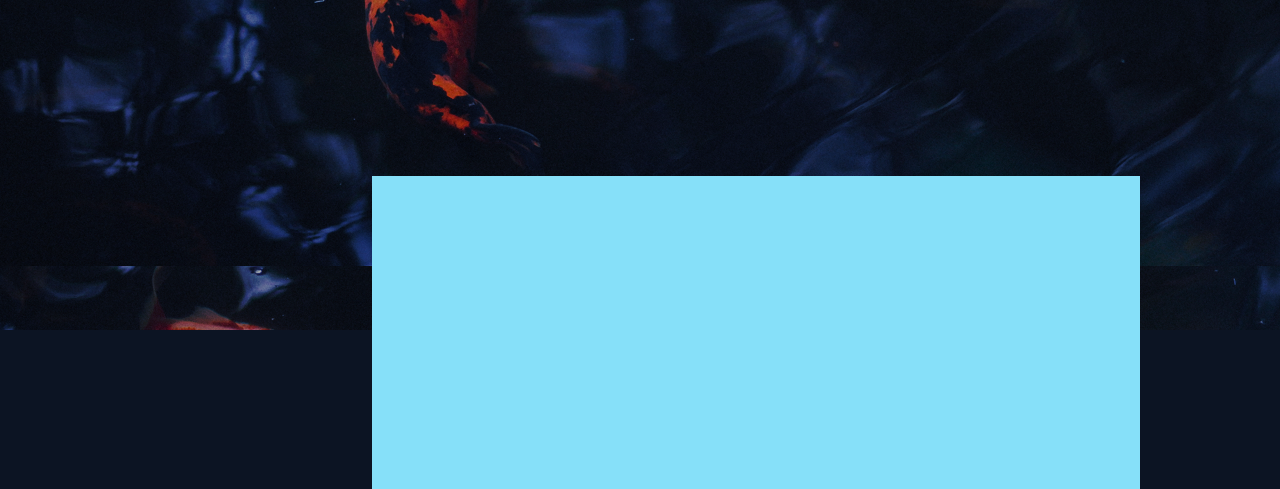
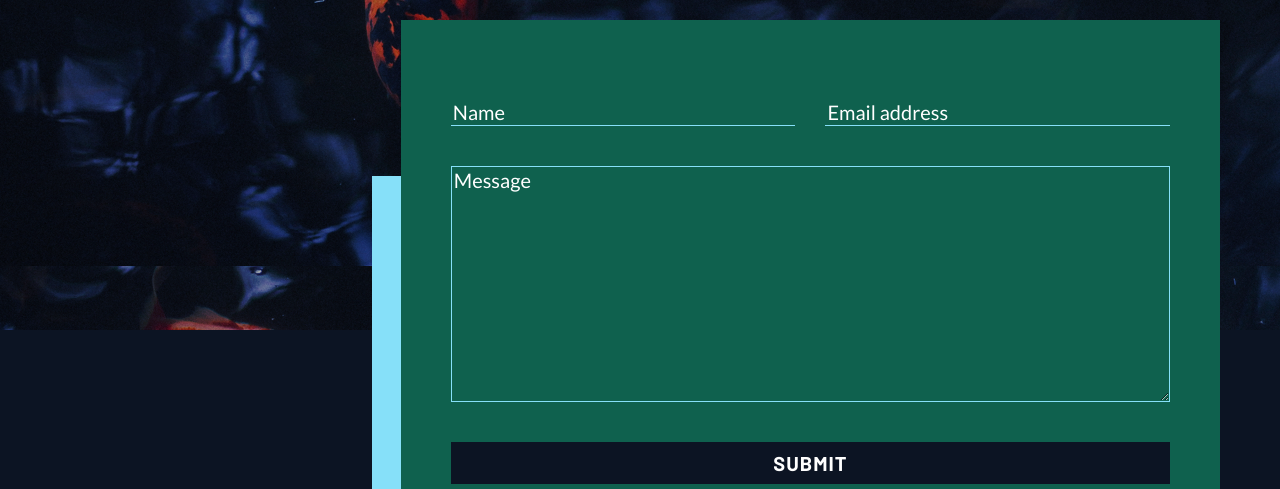
Before and after one commit to korzenstein/Under_The_Sea_site, a plain HTML site: page contact.html in a window 1280 px wide. Shown: the part 310-799 px from the top of the page. Drawn offline with Linux system fonts and the light colour scheme.

Commit message:
created forms partial and edited contact html

```diff
--- a/contact.html
+++ b/contact.html
@@ -49,6 +49,25 @@
     </header>
     <main>
       <section class="contactMain">
+        <div class="formContainer">
+          <form action="#">
+            <span>
+              <label class="sr-only" for="name">Name</label>
+              <input placeholder="Name" id="name" type="text" />
+
+              <label class="sr-only" for="email">Email</label>
+              <input placeholder="Email address" id="email" type="email" />
+            </span>
+            <textarea
+              placeholder="Message"
+              name="message"
+              id="message"
+              cols="30"
+              rows="10"
+            ></textarea>
+            <button class="submit">Submit</button>
+          </form>
+        </div>
         <div class="wrapper">
           <div class="contactInfo">
             <div class="contactIcons">
--- a/styles/sass/partials/_baseStyles.scss
+++ b/styles/sass/partials/_baseStyles.scss
@@ -66,6 +66,23 @@ p {
   line-height: 1.6rem;
 }
 
+img {
+  display: block;
+  width: 100%;
+}
+
+ul {
+  list-style: none;
+  padding: 0;
+}
+
+.wrapper {
+  margin: 0 auto;
+  max-width: 1280px;
+  width: 80%;
+}
+
+// button styles
 button {
   font-size: 1rem;
   line-height: 1.6rem;
@@ -87,19 +104,8 @@ button {
   color: inherit;
   padding: 12px 30px;
 }
-
-img {
-  display: block;
-  width: 100%;
+.submit {
+  background-color: $darkBlue;
+  color: $white;
+  padding: 5px 0;
 }
-
-ul {
-  list-style: none;
-  padding: 0;
-}
-
-.wrapper {
-  margin: 0 auto;
-  max-width: 1280px;
-  width: 80%;
-}
--- /dev/null
+++ b/styles/sass/partials/_forms.scss
@@ -0,0 +1,38 @@
+form {
+  display: flex;
+  flex-direction: column;
+  width: 100%;
+
+  span {
+    display: flex;
+    gap: 30px;
+    input {
+      background-color: transparent;
+      width: 50%;
+      border: none;
+      border-bottom: 1px $robinBlue solid;
+      font-family: "Lato";
+    }
+  }
+
+  textarea {
+    background-color: transparent;
+    border: 1px $robinBlue solid;
+    margin: 40px 0;
+    font-family: "Lato";
+  }
+  ::placeholder {
+    color: $white;
+  }
+}
+
+.formContainer {
+  width: 64%;
+  padding-top: 70%;
+  padding: 80px 50px 50px 50px;
+  background-color: $spruce;
+  position: absolute;
+  right: 60px;
+  top: 330px;
+  z-index: 20;
+}
--- a/styles/sass/styles.scss
+++ b/styles/sass/styles.scss
@@ -7,5 +7,5 @@
 @import "./partials/main";
 
 @import "./partials/blog";
-
+@import "./partials/forms";
 @import "./partials/contact";
```
Also changed, not shown: styles/sass/styles.css (deleted), styles/styles.css, 1 other file.
